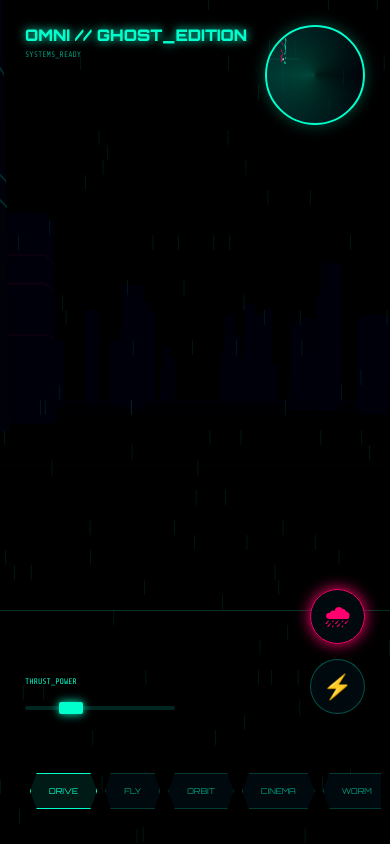
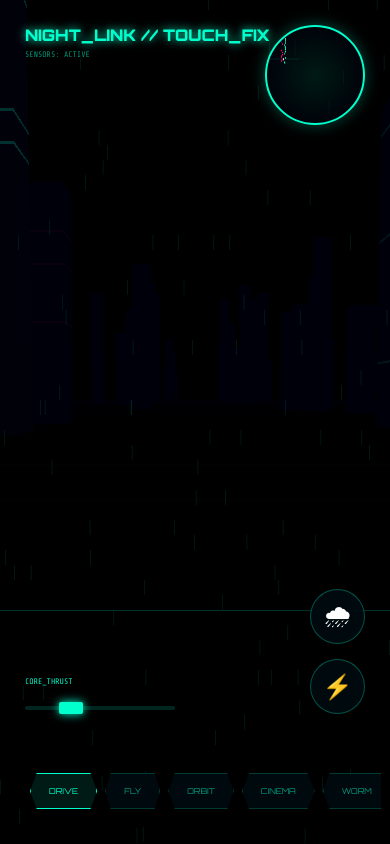
Before and after one commit to 21Nizom/Night__City, a plain HTML site: page index.html in a window 390 px wide. Drawn offline with nearby package versions, Linux system fonts and the light colour scheme; animation ran at ten frames a second.

Commit message:
index.html

```diff
--- a/index.html
+++ b/index.html
@@ -3,15 +3,15 @@
 <head>
 <meta charset="UTF-8">
 <meta name="viewport" content="width=device-width, initial-scale=1.0, maximum-scale=1.0, user-scalable=no">
-<title>Night City: Ghost Protocol</title>
+<title>Night City: Omni Touch</title>
 <style>
 @import url('https://fonts.googleapis.com/css2?family=Orbitron:wght@400;900&family=Share+Tech+Mono&display=swap');
 :root { --c1: #00ffcc; --c2: #ff006e; --bg: #00000a; }
 
 * { margin: 0; padding: 0; box-sizing: border-box; -webkit-tap-highlight-color: transparent; outline: none; }
-body, html { width: 100%; height: 100%; background: var(--bg); overflow: hidden; font-family: 'Share Tech Mono', monospace; color: #fff; user-select: none; }
+body, html { width: 100%; height: 100%; background: var(--bg); overflow: hidden; font-family: 'Share Tech Mono', monospace; color: #fff; user-select: none; touch-action: none; }
 
-#cv { position: fixed; inset: 0; z-index: 1; transition: filter 0.5s; }
+#cv { position: fixed; inset: 0; z-index: 1; }
 #rainCv { position: fixed; inset: 0; z-index: 2; pointer-events: none; opacity: 0.3; }
 
 #hud { position: fixed; inset: 0; z-index: 100; pointer-events: none; }
@@ -27,12 +27,6 @@ body, html { width: 100%; height: 100%; background: var(--bg); overflow: hidden;
     background: radial-gradient(circle, rgba(0,255,204,0.1) 0%, rgba(0,0,10,0.85) 80%);
     overflow: hidden; box-shadow: 0 0 15px rgba(0,255,204,0.3);
 }
-#mapContainer::after {
-    content: ""; position: absolute; inset: 0;
-    background: conic-gradient(from 0deg, transparent 0%, rgba(0,255,204,0.2) 50%, transparent 100%);
-    animation: radar-spin 4s linear infinite;
-}
-@keyframes radar-spin { from { transform: rotate(0deg); } to { transform: rotate(360deg); } }
 #mmCv { width: 100%; height: 100%; position: relative; z-index: 2; }
 
 #speedControl { position: absolute; bottom: 130px; left: 25px; width: 150px; }
@@ -52,25 +46,21 @@ input[type=range]::-webkit-slider-thumb { -webkit-appearance: none; width: 24px;
 
 #fxBtns { position: absolute; bottom: 130px; right: 25px; display: flex; flex-direction: column; gap: 15px; }
 .ibtn { width: 55px; height: 55px; border: 1px solid rgba(0,255,204,0.3); background: rgba(0,10,15,0.9); border-radius: 50%; display: flex; align-items: center; justify-content: center; font-size: 24px; }
-.ibtn.on { border-color: var(--c2); color: var(--c2); box-shadow: 0 0 15px var(--c2); }
-
-#ghostMsg { position: fixed; top: 50%; left: 50%; transform: translate(-50%, -50%); font-family: 'Orbitron'; font-weight: 900; font-size: 22px; color: #fff; text-shadow: 0 0 20px var(--c1); opacity: 0; pointer-events: none; transition: 0.5s; z-index: 200; }
 </style>
 </head>
 <body>
 
-<div id="ghostMsg">GHOST_PROTOCOL_INIT</div>
 <canvas id="rainCv"></canvas>
 <canvas id="cv"></canvas>
 
 <div id="hud">
     <div id="hudTL">
-        <div id="hudTitle">OMNI // GHOST_EDITION</div>
-        <div id="sysStat" style="font-size:8px; color:var(--c1); margin-top:5px; opacity:0.6;">SYSTEMS_READY</div>
+        <div id="hudTitle">NIGHT_LINK // TOUCH_FIX</div>
+        <div id="sysStat" style="font-size:8px; color:var(--c1); margin-top:5px; opacity:0.6;">SENSORS: ACTIVE</div>
     </div>
     <div id="mapContainer"><canvas id="mmCv"></canvas></div>
     <div id="speedControl">
-        <div style="font-size:8px; margin-bottom:10px; color:var(--c1)">THRUST_POWER</div>
+        <div style="font-size:8px; margin-bottom:10px; color:var(--c1)">CORE_THRUST</div>
         <input type="range" id="inpSpeed" min="0" max="300" value="80">
     </div>
     <div id="fxBtns">
@@ -92,7 +82,8 @@ input[type=range]::-webkit-slider-thumb { -webkit-appearance: none; width: 24px;
 <script type="module">
 import * as THREE from 'three';
 
-let speed = 80, mode = 'drive', isRain = true, isGhost = false, time = 0, totalZ = 0, mouseX = 0, mouseY = 0;
+let speed = 80, mode = 'drive', isRain = true, isGhost = false, time = 0, totalZ = 0;
+let mouseX = 0, mouseY = 0;
 const buildings = [];
 
 const renderer = new THREE.WebGLRenderer({ canvas: document.getElementById('cv'), antialias: false });
@@ -107,28 +98,59 @@ const grid = new THREE.GridHelper(1500, 70, 0x00ffcc, 0x001515);
 grid.material.opacity = 0.2; grid.material.transparent = true;
 scene.add(grid);
 
+scene.add(new THREE.AmbientLight(0xffffff, 0.2));
 const light = new THREE.PointLight(0x00ffcc, 30, 150);
 scene.add(light);
-scene.add(new THREE.AmbientLight(0xffffff, 0.2));
 
+// Создание зданий (твой любимый стиль)
 function addB(x, z) {
-    const h = 25 + Math.random() * 80;
+    const h = 25 + Math.random() * 100;
     const g = new THREE.Group();
-    const mat = new THREE.MeshPhongMaterial({ color: 0x020205, emissive: 0x000505 });
-    const b = new THREE.Mesh(new THREE.BoxGeometry(10, h, 10), mat);
+    const bMat = new THREE.MeshPhongMaterial({ color: 0x020205, emissive: 0x000505 });
+    const b = new THREE.Mesh(new THREE.BoxGeometry(10, h, 10), bMat);
     g.add(b);
-
     const winMat = new THREE.MeshBasicMaterial({color: [0x00ffcc, 0xff006e][Math.floor(Math.random()*2)]});
     for(let i=0; i<3; i++) {
-        const s = new THREE.Mesh(new THREE.BoxGeometry(10.2, 0.6, 10.2), winMat);
+        const s = new THREE.Mesh(new THREE.BoxGeometry(10.2, 0.5, 10.2), winMat);
         s.position.y = (Math.random()-0.5) * h;
         g.add(s);
     }
     g.position.set(x, h/2, z);
     scene.add(g);
-    buildings.push({mesh: g, x, z, h, mat, winMat});
+    buildings.push({mesh: g, x, z, bMat, winMat});
 }
-for(let i=0; i<80; i++) addB(Math.random() > 0.5 ? 35+Math.random()*60 : -35-Math.random()*60, -i*20);
+for(let i=0; i<80; i++) addB(Math.random() > 0.5 ? 30+Math.random()*60 : -30-Math.random()*60, -i*20);
+
+// --- СЕНСОРНОЕ УПРАВЛЕНИЕ (TOUCH) ---
+window.addEventListener('touchmove', (e) => {
+    // Берем координаты первого пальца
+    const touch = e.touches[0];
+    mouseX = (touch.clientX / window.innerWidth - 0.5) * 2;
+    mouseY = (touch.clientY / window.innerHeight - 0.5) * 2;
+}, { passive: true });
+
+// Мышка для ПК тоже остается
+window.addEventListener('mousemove', (e) => {
+    mouseX = (e.clientX / window.innerWidth - 0.5) * 2;
+    mouseY = (e.clientY / window.innerHeight - 0.5) * 2;
+});
+
+// Кнопки и слайдеры
+document.getElementById('inpSpeed').oninput = e => speed = e.target.value;
+document.querySelectorAll('.mbtn').forEach(b => b.onclick = () => { mode = b.dataset.m; document.querySelectorAll('.mbtn').forEach(x => x.classList.toggle('on', x===b)); });
+document.getElementById('btnRain').onclick = function() { isRain = !isRain; this.classList.toggle('on', isRain); };
+
+// Секретная фишка (Ghost)
+let clicks = 0, clickTimer;
+document.getElementById('btnSecret').onclick = () => {
+    clicks++; clearTimeout(clickTimer);
+    if(clicks === 3) {
+        isGhost = !isGhost;
+        buildings.forEach(b => { b.bMat.wireframe = isGhost; b.winMat.color.set(isGhost ? 0xffffff : (b.x > 0 ? 0x00ffcc : 0xff006e)); });
+        speed = isGhost ? 15 : 80; document.getElementById('btnSecret').classList.toggle('on', isGhost);
+        clicks = 0;
+    } else clickTimer = setTimeout(() => clicks = 0, 400);
+};
 
 const rainCv = document.getElementById('rainCv');
 const rCtx = rainCv.getContext('2d');
@@ -139,35 +161,6 @@ function initRain() {
 }
 initRain();
 
-window.addEventListener('mousemove', e => { mouseX = (e.clientX/window.innerWidth-0.5)*2; mouseY = (e.clientY/window.innerHeight-0.5)*2; });
-document.getElementById('inpSpeed').oninput = e => speed = e.target.value;
-document.querySelectorAll('.mbtn').forEach(b => b.onclick = () => { mode = b.dataset.m; document.querySelectorAll('.mbtn').forEach(x => x.classList.toggle('on', x===b)); });
-document.getElementById('btnRain').onclick = function() { isRain = !isRain; this.classList.toggle('on', isRain); };
-
-// СЕКРЕТНАЯ ФИШКА: GHOST PROTOCOL (Трипл-тап)
-let clicks = 0, clickTimer;
-document.getElementById('btnSecret').onclick = () => {
-    clicks++;
-    clearTimeout(clickTimer);
-    if(clicks === 3) {
-        isGhost = !isGhost;
-        const msg = document.getElementById('ghostMsg');
-        msg.style.opacity = 1; setTimeout(() => msg.style.opacity = 0, 1500);
-
-        buildings.forEach(b => {
-            b.mat.wireframe = isGhost;
-            b.winMat.color.set(isGhost ? 0xffffff : (b.x > 0 ? 0x00ffcc : 0xff006e));
-        });
-
-        speed = isGhost ? 10 : 80;
-        document.getElementById('inpSpeed').value = speed;
-        document.getElementById('btnSecret').classList.toggle('on', isGhost);
-        clicks = 0;
-    } else {
-        clickTimer = setTimeout(() => clicks = 0, 400);
-    }
-};
-
 const mmCv = document.getElementById('mmCv');
 const mmCtx = mmCv.getContext('2d');
 
@@ -176,28 +169,31 @@ function animate() {
     const dt = 0.016; time += dt;
     totalZ -= speed * dt;
 
+    // Режимы камеры теперь слушаются mouseX/mouseY от тача
     if(mode === 'drive') {
-        camera.position.set(mouseX*15, 8, totalZ + 20); camera.lookAt(0, 5, totalZ - 40);
+        camera.position.set(mouseX * 15, 8, totalZ + 20);
+        camera.lookAt(0, 5, totalZ - 40);
+        camera.rotation.z = mouseX * -0.05;
     } else if(mode === 'fly') {
-        camera.position.set(mouseX*40, 45 - mouseY*30, totalZ + 25); camera.lookAt(0, 0, totalZ - 60);
+        camera.position.set(mouseX * 40, 45 - mouseY * 30, totalZ + 25);
+        camera.lookAt(0, 0, totalZ - 60);
     } else if(mode === 'orbit') {
-        camera.position.set(Math.cos(time*0.5)*90, 40, totalZ + Math.sin(time*0.5)*90); camera.lookAt(0, 10, totalZ);
+        camera.position.set(Math.cos(time*0.5)*90, 40, totalZ + Math.sin(time*0.5)*90);
+        camera.lookAt(0, 10, totalZ);
     } else if(mode === 'cine') {
-        camera.position.set(Math.sin(time*0.3)*60, 20, totalZ + 70); camera.lookAt(0, 5, totalZ - 30);
+        camera.position.set(Math.sin(time*0.3)*60, 20, totalZ + 70);
+        camera.lookAt(0, 5, totalZ - 30);
     } else if(mode === 'worm') {
         camera.position.set(0, 1.5, totalZ + 10); camera.lookAt(0, 8, totalZ - 30);
     } else if(mode === 'top') {
-        camera.position.set(0, 200, totalZ); camera.lookAt(0,0,totalZ-1);
+        camera.position.set(0, 200, totalZ); camera.lookAt(0, 0, totalZ - 1);
     }
 
     grid.position.z = totalZ;
     light.position.set(camera.position.x, 20, totalZ - 10);
-
     buildings.forEach(b => {
         if(b.mesh.position.z > totalZ + 200) b.mesh.position.z -= 1600;
-        // Фишка: здания плавно взлетают в режиме призрака
-        const targetY = isGhost ? 50 + Math.sin(time + b.x)*20 : b.h/2;
-        b.mesh.position.y += (targetY - b.mesh.position.y) * 0.05;
+        const targetY = isGhost ? 50 + Math.sin(time + b.x/10)*20 : 12.5 + (b.mesh.children[0].scale.y / 2);
     });
 
     if(isRain) {
@@ -206,6 +202,7 @@ function animate() {
         drops.forEach(d => { d.y += d.s; if(d.y > rainCv.height) d.y = -20; rCtx.beginPath(); rCtx.moveTo(d.x, d.y); rCtx.lineTo(d.x, d.y+15); rCtx.stroke(); });
     } else rCtx.clearRect(0,0,rainCv.width,rainCv.height);
 
+    // Карта (твоя любимая круговая)
     mmCtx.clearRect(0,0,100,100);
     mmCtx.strokeStyle = 'rgba(0,255,204,0.15)';
     mmCtx.beginPath(); mmCtx.moveTo(50,0); mmCtx.lineTo(50,100); mmCtx.moveTo(0,50); mmCtx.lineTo(100,50); mmCtx.stroke();
```
